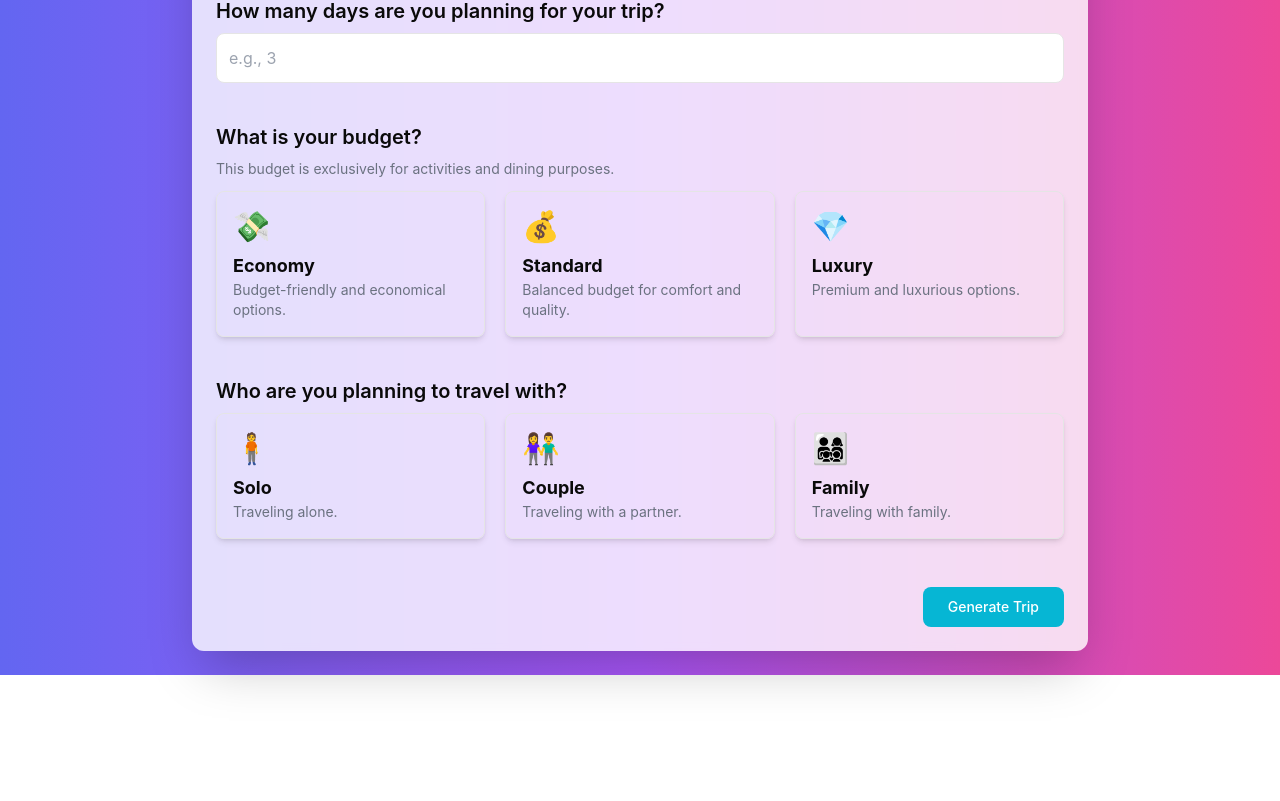
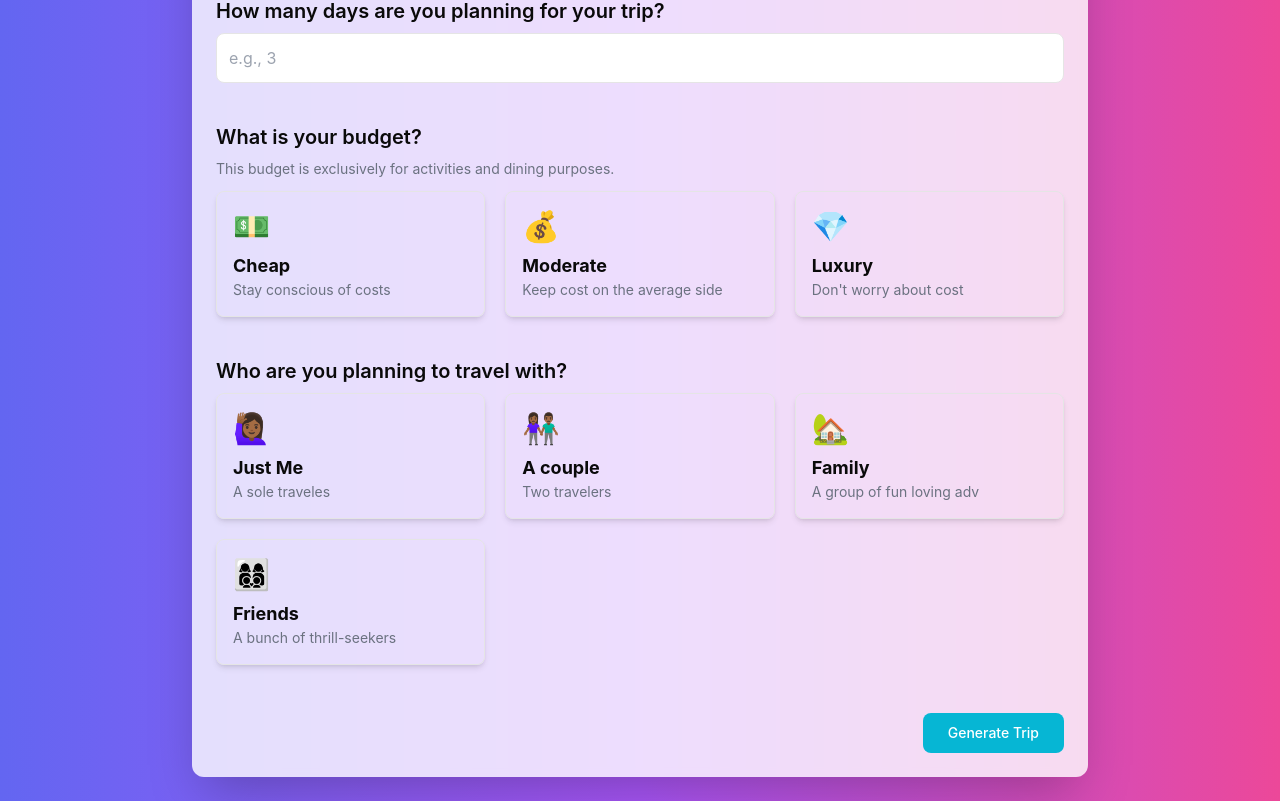
Before and after one commit to LeenaVelayudhan/ai-travel-planner, a React (Vite) app: page /create-trip in a window 1280 px wide. Shown: the part 375-1176 px from the top of the page. Before the commit the page ends 1050 px from the top, so only its background shows below. Built offline with nearby package versions, Linux system fonts and the light colour scheme; no server answers.

Commit message:
form completed

```diff
--- /dev/null
+++ b/src/components/ui/dialog.jsx
@@ -0,0 +1,94 @@
+import * as React from "react"
+import * as DialogPrimitive from "@radix-ui/react-dialog"
+import { X } from "lucide-react"
+
+import { cn } from "@/lib/utils"
+
+const Dialog = DialogPrimitive.Root
+
+const DialogTrigger = DialogPrimitive.Trigger
+
+const DialogPortal = DialogPrimitive.Portal
+
+const DialogClose = DialogPrimitive.Close
+
+const DialogOverlay = React.forwardRef(({ className, ...props }, ref) => (
+  <DialogPrimitive.Overlay
+    ref={ref}
+    className={cn(
+      "fixed inset-0 z-50 bg-black/80  data-[state=open]:animate-in data-[state=closed]:animate-out data-[state=closed]:fade-out-0 data-[state=open]:fade-in-0",
+      className
+    )}
+    {...props} />
+))
+DialogOverlay.displayName = DialogPrimitive.Overlay.displayName
+
+const DialogContent = React.forwardRef(({ className, children, ...props }, ref) => (
+  <DialogPortal>
+    <DialogOverlay />
+    <DialogPrimitive.Content
+      ref={ref}
+      className={cn(
+        "fixed left-[50%] top-[50%] z-50 grid w-full max-w-lg translate-x-[-50%] translate-y-[-50%] gap-4 border bg-background p-6 shadow-lg duration-200 data-[state=open]:animate-in data-[state=closed]:animate-out data-[state=closed]:fade-out-0 data-[state=open]:fade-in-0 data-[state=closed]:zoom-out-95 data-[state=open]:zoom-in-95 data-[state=closed]:slide-out-to-left-1/2 data-[state=closed]:slide-out-to-top-[48%] data-[state=open]:slide-in-from-left-1/2 data-[state=open]:slide-in-from-top-[48%] sm:rounded-lg",
+        className
+      )}
+      {...props}>
+      {children}
+      <DialogPrimitive.Close
+        className="absolute right-4 top-4 rounded-sm opacity-70 ring-offset-background transition-opacity hover:opacity-100 focus:outline-none focus:ring-2 focus:ring-ring focus:ring-offset-2 disabled:pointer-events-none data-[state=open]:bg-accent data-[state=open]:text-muted-foreground">
+        <X className="h-4 w-4" />
+        <span className="sr-only">Close</span>
+      </DialogPrimitive.Close>
+    </DialogPrimitive.Content>
+  </DialogPortal>
+))
+DialogContent.displayName = DialogPrimitive.Content.displayName
+
+const DialogHeader = ({
+  className,
+  ...props
+}) => (
+  <div
+    className={cn("flex flex-col space-y-1.5 text-center sm:text-left", className)}
+    {...props} />
+)
+DialogHeader.displayName = "DialogHeader"
+
+const DialogFooter = ({
+  className,
+  ...props
+}) => (
+  <div
+    className={cn("flex flex-col-reverse sm:flex-row sm:justify-end sm:space-x-2", className)}
+    {...props} />
+)
+DialogFooter.displayName = "DialogFooter"
+
+const DialogTitle = React.forwardRef(({ className, ...props }, ref) => (
+  <DialogPrimitive.Title
+    ref={ref}
+    className={cn("text-lg font-semibold leading-none tracking-tight", className)}
+    {...props} />
+))
+DialogTitle.displayName = DialogPrimitive.Title.displayName
+
+const DialogDescription = React.forwardRef(({ className, ...props }, ref) => (
+  <DialogPrimitive.Description
+    ref={ref}
+    className={cn("text-sm text-muted-foreground", className)}
+    {...props} />
+))
+DialogDescription.displayName = DialogPrimitive.Description.displayName
+
+export {
+  Dialog,
+  DialogPortal,
+  DialogOverlay,
+  DialogClose,
+  DialogTrigger,
+  DialogContent,
+  DialogHeader,
+  DialogFooter,
+  DialogTitle,
+  DialogDescription,
+}
--- /dev/null
+++ b/src/components/ui/input.jsx
@@ -0,0 +1,19 @@
+import * as React from "react"
+
+import { cn } from "@/lib/utils"
+
+const Input = React.forwardRef(({ className, type, ...props }, ref) => {
+  return (
+    (<input
+      type={type}
+      className={cn(
+        "flex h-10 w-full rounded-md border border-input bg-background px-3 py-2 text-sm ring-offset-background file:border-0 file:bg-transparent file:text-sm file:font-medium placeholder:text-muted-foreground focus-visible:outline-none focus-visible:ring-2 focus-visible:ring-ring focus-visible:ring-offset-2 disabled:cursor-not-allowed disabled:opacity-50",
+        className
+      )}
+      ref={ref}
+      {...props} />)
+  );
+})
+Input.displayName = "Input"
+
+export { Input }
--- /dev/null
+++ b/src/components/ui/popover.jsx
@@ -0,0 +1,25 @@
+import * as React from "react"
+import * as PopoverPrimitive from "@radix-ui/react-popover"
+
+import { cn } from "@/lib/utils"
+
+const Popover = PopoverPrimitive.Root
+
+const PopoverTrigger = PopoverPrimitive.Trigger
+
+const PopoverContent = React.forwardRef(({ className, align = "center", sideOffset = 4, ...props }, ref) => (
+  <PopoverPrimitive.Portal>
+    <PopoverPrimitive.Content
+      ref={ref}
+      align={align}
+      sideOffset={sideOffset}
+      className={cn(
+        "z-50 w-72 rounded-md border bg-popover p-4 text-popover-foreground shadow-md outline-none data-[state=open]:animate-in data-[state=closed]:animate-out data-[state=closed]:fade-out-0 data-[state=open]:fade-in-0 data-[state=closed]:zoom-out-95 data-[state=open]:zoom-in-95 data-[side=bottom]:slide-in-from-top-2 data-[side=left]:slide-in-from-right-2 data-[side=right]:slide-in-from-left-2 data-[side=top]:slide-in-from-bottom-2",
+        className
+      )}
+      {...props} />
+  </PopoverPrimitive.Portal>
+))
+PopoverContent.displayName = PopoverPrimitive.Content.displayName
+
+export { Popover, PopoverTrigger, PopoverContent }
--- /dev/null
+++ b/src/components/ui/sooner.jsx
@@ -0,0 +1,28 @@
+import { useTheme } from "next-themes"
+import { Toaster as Sonner } from "sonner"
+
+const Toaster = ({
+  ...props
+}) => {
+  const { theme = "system" } = useTheme()
+
+  return (
+    (<Sonner
+      theme={theme}
+      className="toaster group"
+      toastOptions={{
+        classNames: {
+          toast:
+            "group toast group-[.toaster]:bg-background group-[.toaster]:text-foreground group-[.toaster]:border-border group-[.toaster]:shadow-lg",
+          description: "group-[.toast]:text-muted-foreground",
+          actionButton:
+            "group-[.toast]:bg-primary group-[.toast]:text-primary-foreground",
+          cancelButton:
+            "group-[.toast]:bg-muted group-[.toast]:text-muted-foreground",
+        },
+      }}
+      {...props} />)
+  );
+}
+
+export { Toaster }
--- /dev/null
+++ b/src/constants/options.jsx
@@ -0,0 +1,51 @@
+export const SelectBudgetOptions=[
+    {
+        id:1,
+        title:'Cheap',
+        desc:"Stay conscious of costs",
+        icon:'💵',
+    },
+    {
+        id:2,
+        title:'Moderate',
+        desc:"Keep cost on the average side",
+        icon:'💰',
+    },
+    {
+        id:3,
+        title:'Luxury',
+        desc:"Don't worry about cost",
+        icon:'💎',
+    },
+]
+
+export const SelectTravelList=[
+    {
+        id:1,
+        title:'Just Me',
+        desc:"A sole traveles",
+        icon:'🙋🏾‍♀️',
+        people:'1',
+    },
+    {
+        id:2,
+        title:'A couple',
+        desc:"Two travelers",
+        icon:'👫🏾',
+        people:'2',
+    },
+    {
+        id:3,
+        title:'Family',
+        desc:"A group of fun loving adv",
+        icon:'🏡',
+        people:'3 to 5 people',
+    },
+    {
+        id:4,
+        title:'Friends',
+        desc:"A bunch of thrill-seekers",
+        icon:'👩‍👩‍👦‍👦',
+        people:'5 to 12 people',
+    },
+]
--- a/src/create-trip/index.jsx
+++ b/src/create-trip/index.jsx
@@ -1,6 +1,8 @@
-import React, { useState } from "react";
+import React, { useEffect,useState } from "react";
 import { Button } from "@/components/ui/button";
 import GooglePlacesAutocomplete from "react-google-places-autocomplete";
+import { Input } from "@/components/ui/input"
+import { SelectBudgetOptions,SelectTravelList } from "@/constants/options"
 
 function CreateTrip() {
   const [place, setPlace] = useState(null);
@@ -11,29 +13,25 @@
   });
   const [loading, setLoading] = useState(false);
 
-  const SelectBudgetOptions = [
-    { title: "Economy", icon: "💸", desc: "Budget-friendly and economical options." },
-    { title: "Standard", icon: "💰", desc: "Balanced budget for comfort and quality." },
-    { title: "Luxury", icon: "💎", desc: "Premium and luxurious options." },
-  ];
 
-  const SelectTravelList = [
-    { title: "Solo", icon: "🧍", desc: "Traveling alone.", people: "Solo" },
-    { title: "Couple", icon: "👫", desc: "Traveling with a partner.", people: "Couple" },
-    { title: "Family", icon: "👨‍👩‍👧‍👦", desc: "Traveling with family.", people: "Family" },
-  ];
+  const handleInputChange=(name,value)=>{
+    setFormData({
+      ...formData,
+      [name]:value
+    })
+  }
+  useEffect(()=>{
+    console.log(formData)
+  },[formData])
 
-  const handleInputChange = (field, value) => {
-    setFormData((prev) => ({ ...prev, [field]: value }));
-  };
 
   const OnGenerateTrip = () => {
-    setLoading(true);
-    setTimeout(() => {
-      setLoading(false);
-      console.log("Trip generated with data:", formData);
-    }, 2000);
-  };
+  //   setLoading(true);
+  //   setTimeout(() => {
+  //     setLoading(false);
+       console.log( formData);
+  //   }, 2000);
+   };
 
   return (
     <div className="bg-gradient-to-r from-indigo-500 via-purple-500 to-pink-500 min-h-screen p-6">
```
